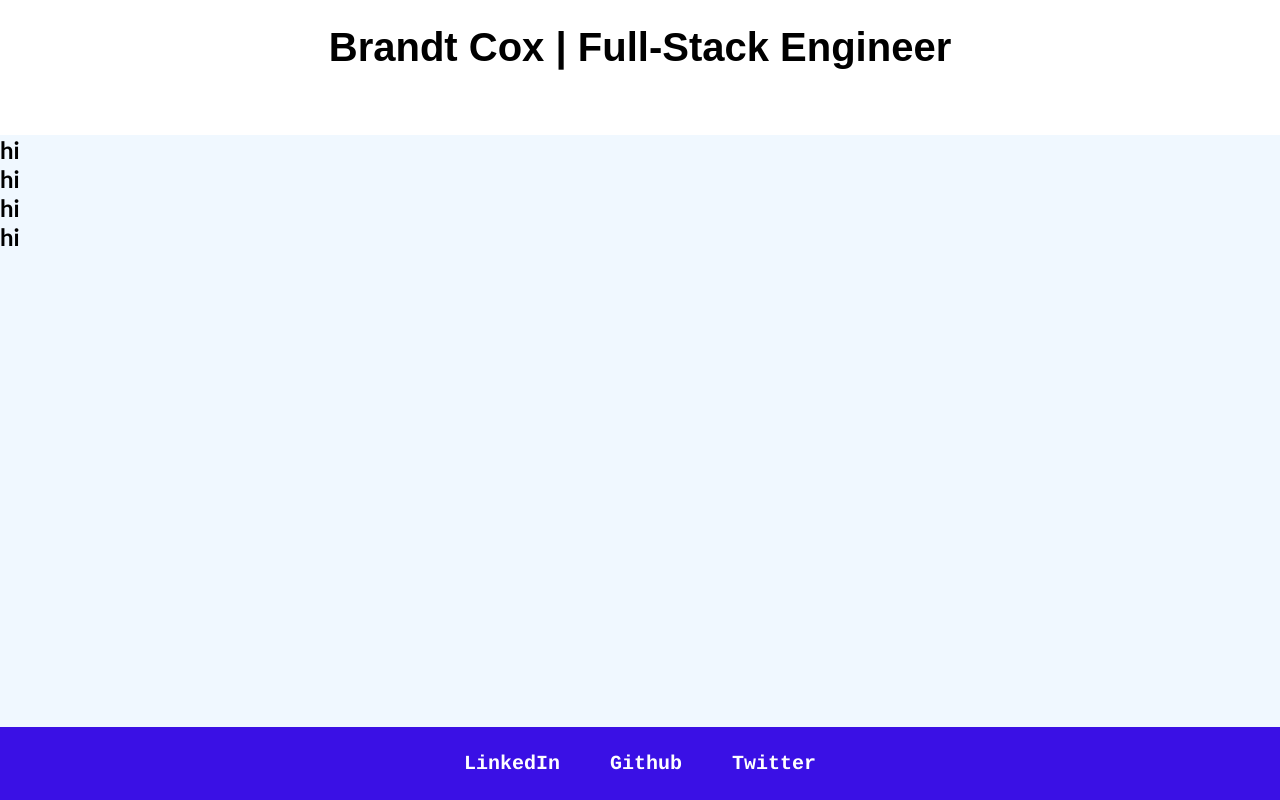
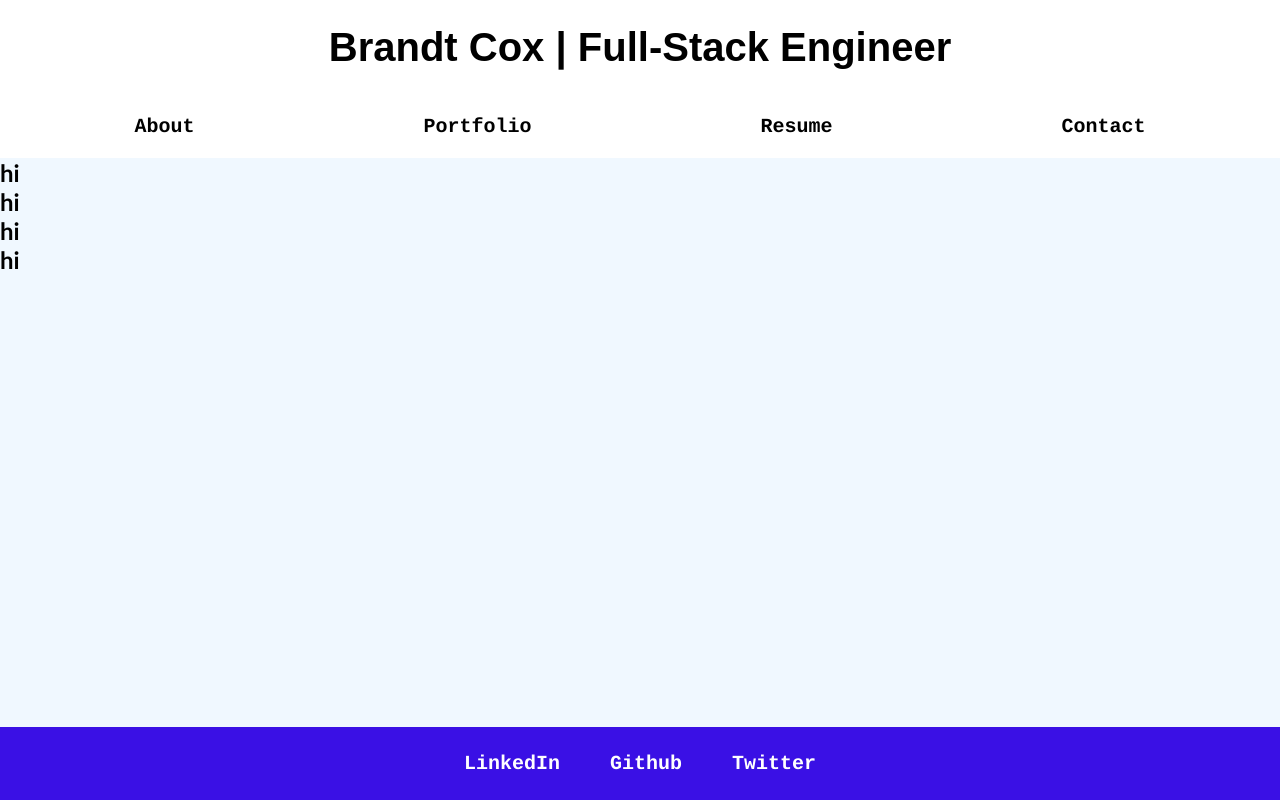
Before and after one commit to MrBrandtCox/MrBrandtCox-Portfolio, a React (Create React App) app: page / in a window 1280 px wide. Built offline with nearby package versions, Linux system fonts and the light colour scheme; the HTML template or start-up script is replaced by a standard one.

Commit message:
fixing navagation styling

```diff
--- a/src/styles.css/Footer.css
+++ b/src/styles.css/Footer.css
@@ -3,7 +3,7 @@
 }
 
 /*Will need to remove once Links are created (ul, li, li:hover)*/
-ul {
+.Footer ul {
     display: flex;
     justify-content: center;
     padding: 25px;
@@ -14,7 +14,7 @@ ul {
     list-style-type: none; /*removes bullet points*/
 }
 
-li {
+.Footer li {
     margin: 0px 25px;
     font-family: Courier, Sans-serif, Serif;
     font-size: 20px;
@@ -22,7 +22,7 @@ li {
     color: white;
 }
 
-li:hover {
+.Footer li:hover {
     cursor: pointer;
     color: #000000;
     transform: scale(1.1);
--- a/src/styles.css/Header.css
+++ b/src/styles.css/Header.css
@@ -11,7 +11,7 @@ h1 {
     background-color: rgb(255, 255, 255);
 }
 
-.Nav {
+.Nav ul{
     display: flex;
     justify-content: space-around;
     background-color: rgb(255, 255, 255);
@@ -19,8 +19,11 @@ h1 {
 }
 
 .Nav li {
+    margin: 0px 25px;
     font-family: Courier, Sans-serif, Serif;
     font-size: 20px;
+    font-weight: bold;
+    list-style-type: none;
 }
 
 .Nav li:hover {
```
